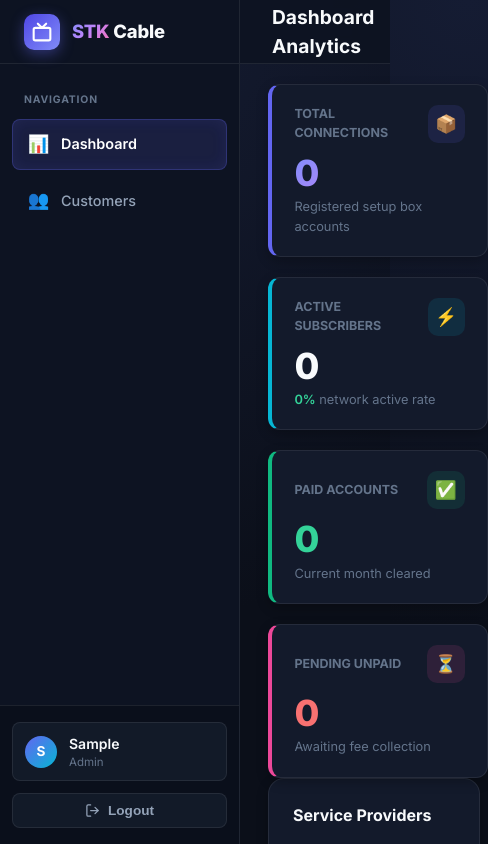
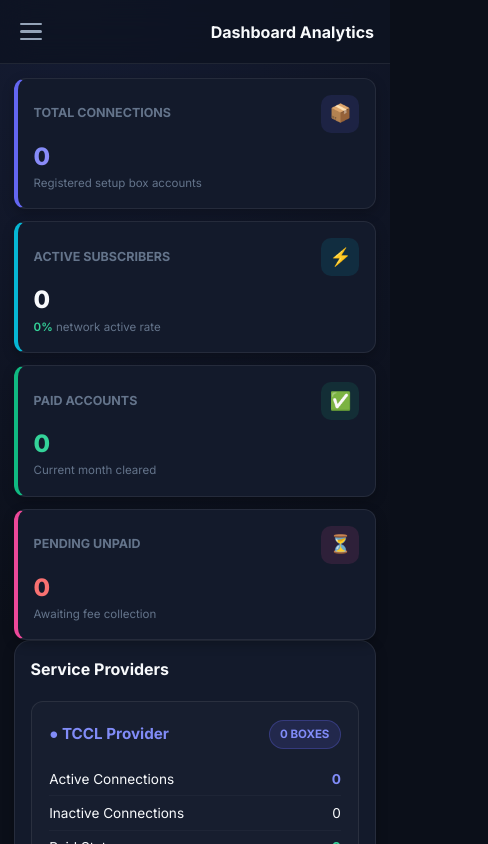
Before and after one commit to kirran123/stk-cable-system, a React (Vite) app in the folder frontend/: page /dashboard in a window 390 px wide. Shown: the top 844 px of the page, 488 px wide, since content can reach past the window. Built offline with nearby package versions, Linux system fonts and the light colour scheme; no server answers; sample sign-in values are in the browser's storage.

Commit message:
Fix complete mobile responsiveness: add slide-in drawer sidebar, hamburger menu, auto-fit dashboard cards & TV frame scaling

```diff
--- a/frontend/src/components/Layout.jsx
+++ b/frontend/src/components/Layout.jsx
@@ -1,41 +1,39 @@
-import { useEffect } from 'react';
+import { useState, useEffect } from 'react';
 import { NavLink, Outlet, useLocation } from 'react-router-dom';
 
 export default function Layout({ user, onLogout }) {
   const location = useLocation();
+  const [drawerOpen, setDrawerOpen] = useState(false);
 
+  /* Auto-logout on idle */
   useEffect(() => {
     let timeoutId;
     const resetTimer = () => {
       clearTimeout(timeoutId);
       localStorage.setItem('lastActivity', Date.now().toString());
-      timeoutId = setTimeout(() => {
-        onLogout();
-      }, 5 * 60 * 1000);
+      timeoutId = setTimeout(() => { onLogout(); }, 5 * 60 * 1000);
     };
-
-    window.addEventListener('mousemove', resetTimer);
-    window.addEventListener('keydown', resetTimer);
-    window.addEventListener('click', resetTimer);
+    window.addEventListener('mousemove',  resetTimer);
+    window.addEventListener('keydown',    resetTimer);
+    window.addEventListener('click',      resetTimer);
     window.addEventListener('touchstart', resetTimer);
-
     resetTimer();
-
     return () => {
       clearTimeout(timeoutId);
-      window.removeEventListener('mousemove', resetTimer);
-      window.removeEventListener('keydown', resetTimer);
-      window.removeEventListener('click', resetTimer);
+      window.removeEventListener('mousemove',  resetTimer);
+      window.removeEventListener('keydown',    resetTimer);
+      window.removeEventListener('click',      resetTimer);
       window.removeEventListener('touchstart', resetTimer);
     };
   }, [onLogout]);
 
+  /* Close drawer on route change */
+  useEffect(() => { setDrawerOpen(false); }, [location]);
+
   const pageTitle = location.pathname.includes('customers') ? 'Customer Directory' : 'Dashboard Analytics';
 
-  return (
-    <div className="app-shell">
-      {/* Sidebar Navigation */}
-      <aside className="sidebar">
+  const SidebarContent = () => (
+    <>
       <div className="sidebar-logo">
         <div className="sidebar-logo-icon">
           <svg width="20" height="20" viewBox="0 0 24 24" fill="none" stroke="#fff" strokeWidth="2.5" strokeLinecap="round" strokeLinejoin="round">
@@ -79,13 +77,37 @@ export default function Layout({ user, onLogout }) {
           Logout
         </button>
       </div>
+    </>
+  );
+
+  return (
+    <div className="app-shell">
+      {/* ── Desktop Sidebar (hidden on mobile) ── */}
+      <aside className="sidebar sidebar-desktop">
+        <SidebarContent />
       </aside>
 
-      {/* Main Content Area */}
+      {/* ── Mobile: drawer overlay ── */}
+      {drawerOpen && (
+        <div className="drawer-backdrop" onClick={() => setDrawerOpen(false)} />
+      )}
+      <aside className={`sidebar sidebar-mobile ${drawerOpen ? 'drawer-open' : ''}`}>
+        <SidebarContent />
+      </aside>
+
+      {/* ── Main content ── */}
       <div className="main-area">
         <header className="topbar">
+          {/* Hamburger (mobile only) */}
+          <button
+            className="hamburger"
+            onClick={() => setDrawerOpen(o => !o)}
+            aria-label="Open menu"
+          >
+            <span /><span /><span />
+          </button>
+
           <h1 className="topbar-title">{pageTitle}</h1>
-          {/* Note: Convex marks removed completely as requested */}
         </header>
 
         <main className="page-content">
--- a/frontend/src/index.css
+++ b/frontend/src/index.css
@@ -405,3 +405,138 @@ option { background: var(--surface-solid); color: var(--text); }
 .form-grid-2 { display: grid; grid-template-columns: 1fr 1fr; gap: 1rem; margin-bottom: 1rem; }
 .form-group-item { display: flex; flex-direction: column; gap: 0.4rem; }
 .form-group-label { font-size: 0.78rem; color: var(--text-muted); font-weight: 600; }
+
+/* ══════════════════════════════════════════
+   HAMBURGER BUTTON (mobile only)
+══════════════════════════════════════════ */
+.hamburger {
+  display: none;
+  flex-direction: column;
+  justify-content: center;
+  gap: 5px;
+  background: none;
+  border: none;
+  cursor: pointer;
+  padding: 4px;
+  margin-right: 0.75rem;
+  flex-shrink: 0;
+}
+.hamburger span {
+  display: block;
+  width: 22px;
+  height: 2.5px;
+  background: var(--text-dim);
+  border-radius: 4px;
+  transition: background 0.2s;
+}
+.hamburger:hover span { background: var(--text); }
+
+/* ══════════════════════════════════════════
+   MOBILE DRAWER SIDEBAR
+══════════════════════════════════════════ */
+.sidebar-desktop { display: flex; }
+.sidebar-mobile  { display: none; }
+
+.drawer-backdrop {
+  display: none;
+  position: fixed; inset: 0; z-index: 150;
+  background: rgba(0,0,0,0.55);
+  backdrop-filter: blur(4px);
+}
+
+/* ══════════════════════════════════════════
+   RESPONSIVE BREAKPOINTS
+══════════════════════════════════════════ */
+@media (max-width: 768px) {
+
+  /* Show hamburger */
+  .hamburger { display: flex; }
+
+  /* Hide desktop sidebar */
+  .sidebar-desktop { display: none !important; }
+
+  /* Mobile drawer sidebar */
+  .sidebar-mobile {
+    display: flex;
+    position: fixed;
+    top: 0; left: 0; bottom: 0;
+    width: 260px;
+    z-index: 200;
+    transform: translateX(-100%);
+    transition: transform 0.28s cubic-bezier(0.4, 0, 0.2, 1);
+  }
+  .sidebar-mobile.drawer-open {
+    transform: translateX(0);
+  }
+  .drawer-backdrop {
+    display: block;
+  }
+
+  /* Main area: full width, no left margin */
+  .main-area {
+    margin-left: 0 !important;
+  }
+
+  /* Topbar: tighter padding */
+  .topbar {
+    padding: 0 1rem;
+  }
+  .topbar-title {
+    font-size: 1rem;
+  }
+
+  /* Page content: less padding */
+  .page-content {
+    padding: 0.85rem 0.85rem;
+  }
+
+  /* Dashboard stat cards: 2 columns on mobile */
+  .stats-grid-dashboard {
+    grid-template-columns: 1fr 1fr;
+    gap: 0.75rem;
+  }
+  .stat-card-neat { padding: 1rem; }
+  .stat-card-val  { font-size: 1.75rem; }
+  .stat-card-sub  { font-size: 0.72rem; }
+
+  /* Dashboard bottom two-col: single column */
+  .dashboard-grid-two {
+    grid-template-columns: 1fr !important;
+    gap: 0.85rem;
+  }
+
+  /* Customer toolbar: wrap tightly */
+  .toolbar-neat {
+    padding: 0.65rem 0.75rem;
+    gap: 0.5rem;
+  }
+  .toolbar-neat .input-neat,
+  .toolbar-neat .select-neat {
+    font-size: 0.78rem;
+    padding: 0.45rem 0.65rem;
+  }
+  .toolbar-neat .btn {
+    padding: 0.45rem 0.75rem;
+    font-size: 0.78rem;
+  }
+
+  /* Table: horizontal scroll */
+  .table-wrapper-scrollable {
+    max-height: calc(100vh - 180px);
+  }
+
+  /* Modal: full width */
+  .modal-neat { padding: 1.25rem; }
+  .form-grid-2 { grid-template-columns: 1fr; }
+
+  /* Card panel: less padding */
+  .card-panel { padding: 1rem; }
+}
+
+/* Extra small phones */
+@media (max-width: 420px) {
+  .stats-grid-dashboard {
+    grid-template-columns: 1fr;
+  }
+  .stat-card-val { font-size: 1.5rem; }
+}
--- a/frontend/src/pages/Login.jsx
+++ b/frontend/src/pages/Login.jsx
@@ -533,4 +533,34 @@ const CSS = `
     from { stroke-dashoffset: 0; }
     to   { stroke-dashoffset: -70; }
   }
+
+  /* 📱 MOBILE RESPONSIVE SCALING FOR TV LOGIN 📱 */
+  @media (max-width: 520px) {
+    div[style*="width: 480px"] {
+      width: 92vw !important;
+      padding: 10px 10px 8px !important;
+    }
+    div[style*="height: 460px"] {
+      height: auto !important;
+      min-height: 400px !important;
+    }
+    div[style*="padding: 1rem 2.5rem"] {
+      padding: 0.75rem 1.25rem !important;
+    }
+    div[style*="width: 380px"] {
+      width: 80vw !important;
+    }
+  }
+  @media (max-width: 380px) {
+    div[style*="width: 480px"] {
+      width: 96vw !important;
+      padding: 8px 6px !important;
+    }
+    div[style*="padding: 1rem 2.5rem"] {
+      padding: 0.5rem 0.85rem !important;
+    }
+    h1[style*="font-size: 1.3rem"] {
+      font-size: 1.1rem !important;
+    }
+  }
 `;
```
Lines whose indentation alone changed are shown as unchanged.
